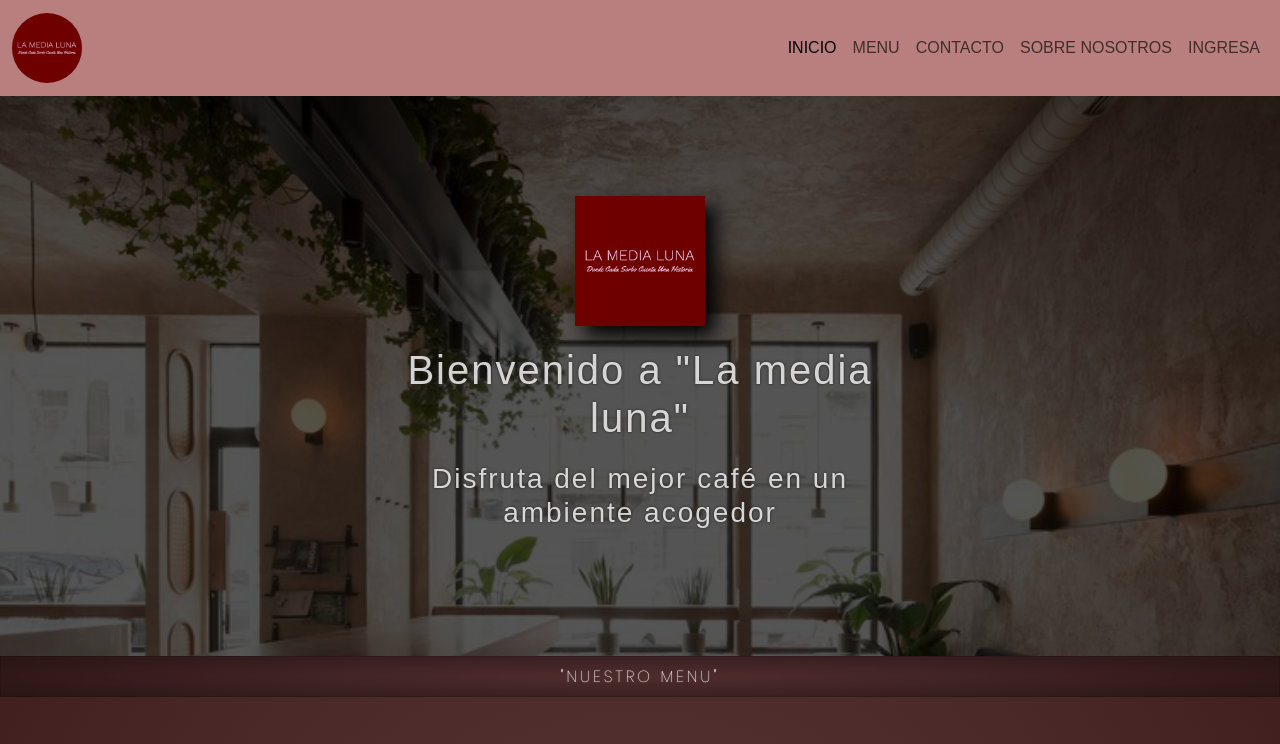
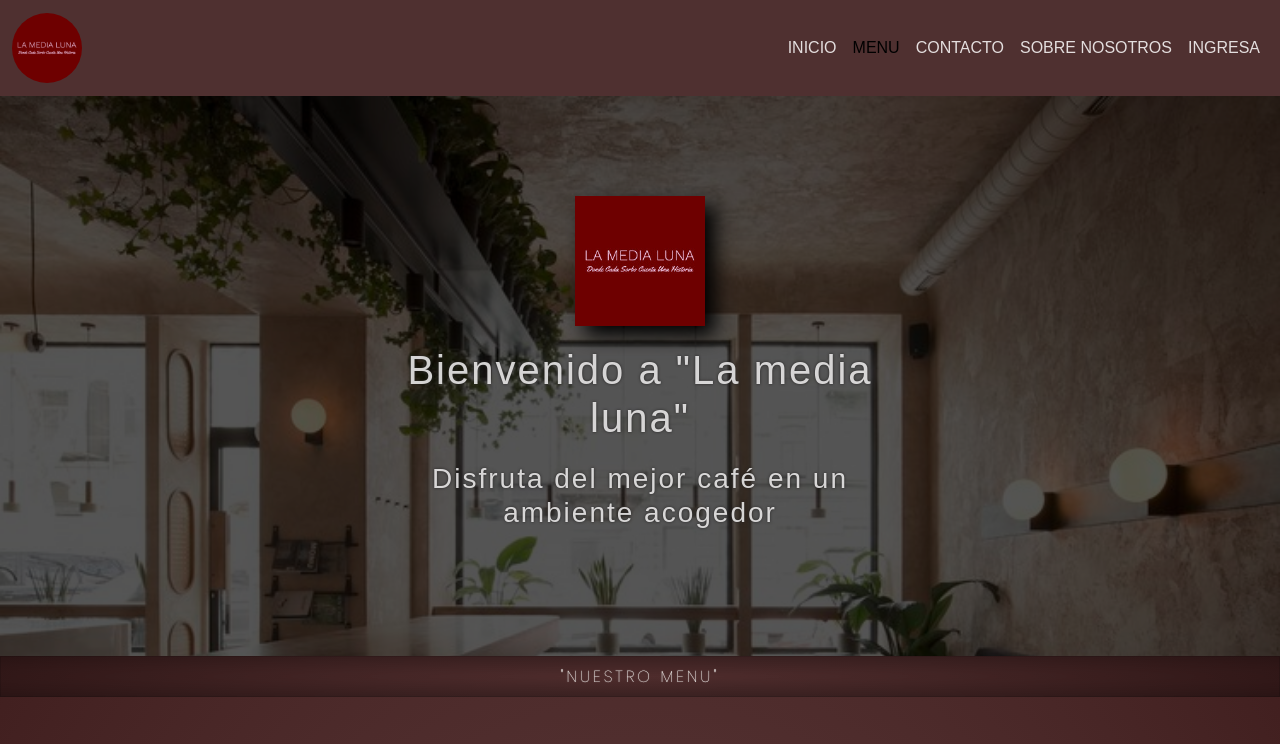
Before and after one commit to JoelAvila99/MI-PROYECTO, a website: page pages/menu.html in a window 1280 px wide. Shown: the top 744 px of the page. Drawn offline with nearby package versions, Linux system fonts and the light colour scheme.

Commit message:
se modifico estilo de navegacion

```diff
--- a/pages/menu.html
+++ b/pages/menu.html
@@ -19,7 +19,7 @@
     <!--ESTRUCTURA°1 = HEADER/NAV-->
 
     <header id="header">
-        <nav class="navbar navbar-expand-lg ">
+        <nav class="navbar navbar-expand-lg navBar">
             <div class="container-fluid">
             <a class="navbar-brand" href="#"><img src="/images/log.png" alt=""></a>
             <button class="navbar-toggler" type="button" data-bs-toggle="collapse" data-bs-target="#navbarNav" aria-controls="navbarNav" aria-expanded="false" aria-label="Toggle navigation">
@@ -28,10 +28,10 @@
             <div class="collapse navbar-collapse justify-content-end" id="navbarNav" >
                 <ul class="navbar-nav">
                 <li class="nav-item">
-                    <a class="nav-link active" aria-current="page" href="/index.html">INICIO</a>
+                    <a class="nav-link" aria-current="page" href="/index.html">INICIO</a>
                 </li>
                 <li class="nav-item">
-                    <a class="nav-link" href="#">MENU</a>
+                    <a class="nav-link active" href="#">MENU</a>
                 </li>
                 <li class="nav-item">
                     <a class="nav-link" href="/pages/contacto.html">CONTACTO</a>
--- a/sass/style.scss
+++ b/sass/style.scss
@@ -20,6 +20,12 @@ li{
 }
 /*ESTE ESTILO SE APLICA A navegación*/
 
+.navBar {
+    background-color: #4f3030;
+}
+a {
+        color: #e4dede;
+}
 
 .navbar-brand img {
     width: 20px;
```
Also changed, not shown: index.html (+1 -1 lines), package.json (added, +12 -0 lines), pages/contacto.html (+3 -3 lines), pages/ingreso.html (+3 -3 lines), pages/sobreNos.html (+4 -4 lines), css/style.css.
